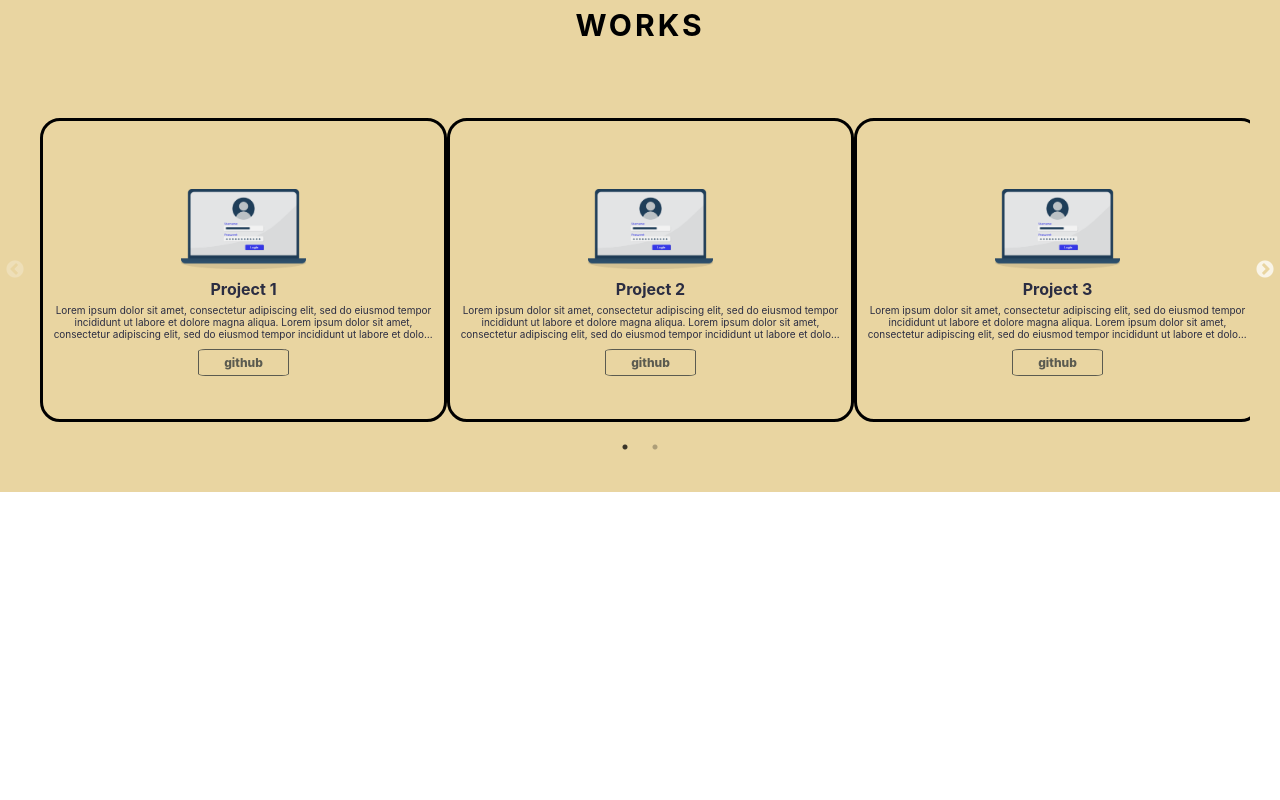
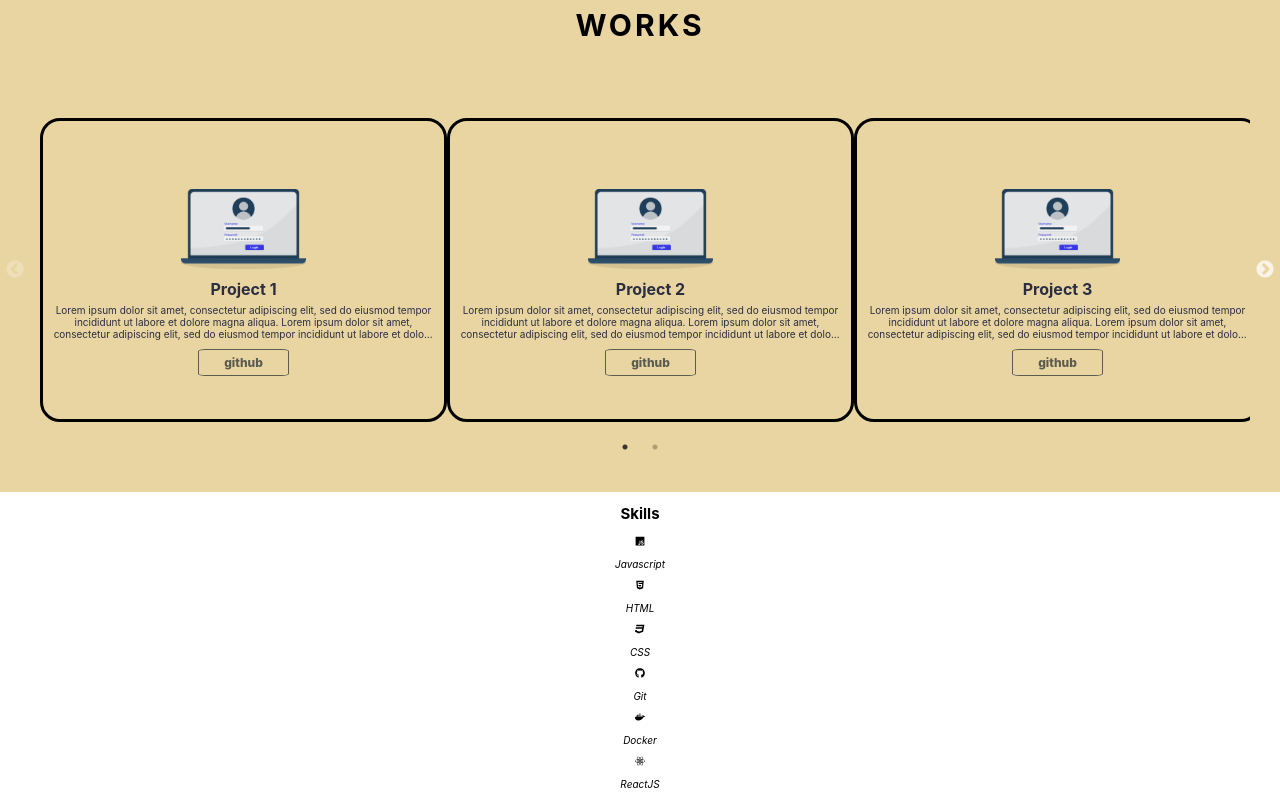
Before and after one commit to jolene-jebet/portfolio, a JavaScript app: page / in a window 1280 px wide. Shown: the part 984-1784 px from the top of the page. Before the commit the page ends 1476 px from the top, so only its background shows below. Built offline with nearby package versions, Linux system fonts and the light colour scheme; the HTML template or start-up script is replaced by a standard one.

Commit message:
task 14 : impliment skills componet and render it

```diff
--- a/src/App.css
+++ b/src/App.css
@@ -388,5 +388,3 @@ a, a:active, a:hover {
     color: rgba(30, 39, 46, 0.7);
   }
 }
-
-/* trying to space the project cards */
--- a/src/App.js
+++ b/src/App.js
@@ -3,6 +3,7 @@ import Header from './components/Header';
 import Body from './components/Body';
 import About from './components/About';
 import Projects from './components/Projects';
+import Skills from './components/Skills';
 
 const App = () => {
   return (
@@ -11,6 +12,8 @@ const App = () => {
         <Body />
         <About />
         <Projects />
+        <Skills />
+
     </div>
   );
 }
--- a/src/components/Skills.js
+++ b/src/components/Skills.js
@@ -1 +1,54 @@
 // Create your Skills component here
+import { FaJs, FaReact, FaHtml5, FaCss3, FaGithub, FaDocker } from 'react-icons/fa';
+
+const Skills = () => {
+    const skillsArr = [
+        {
+            'name': 'Javascript',
+            'icon': FaJs
+        },
+        {
+            'name': 'HTML',
+            'icon': FaHtml5
+        },
+        {
+            'name': 'CSS',
+            'icon': FaCss3
+        },
+        {
+            'name': 'Git',
+            'icon': FaGithub
+        },
+        {
+            'name': 'Docker',
+            'icon': FaDocker
+        },
+        {
+            'name': 'ReactJS',
+            'icon': FaReact
+        }
+    ]
+
+    return(
+        <div id ='skills' className='skills'>
+            <h2 className='title'>Skills</h2>
+            <div className="skill-holder">
+                {
+                    skillsArr.map((skill, index)=>{
+                        const Icon = skill.icon;
+                        return(
+                            <i key={index} className='skill-cards'>
+                                <Icon className='skill-cards'/>
+                                <p className='skill'>
+                                    {skill.name}
+                                </p>
+                            </i>
+                        )
+                    })
+                }
+            </div>
+        </div>
+    )
+}
+
+export default Skills;
```
